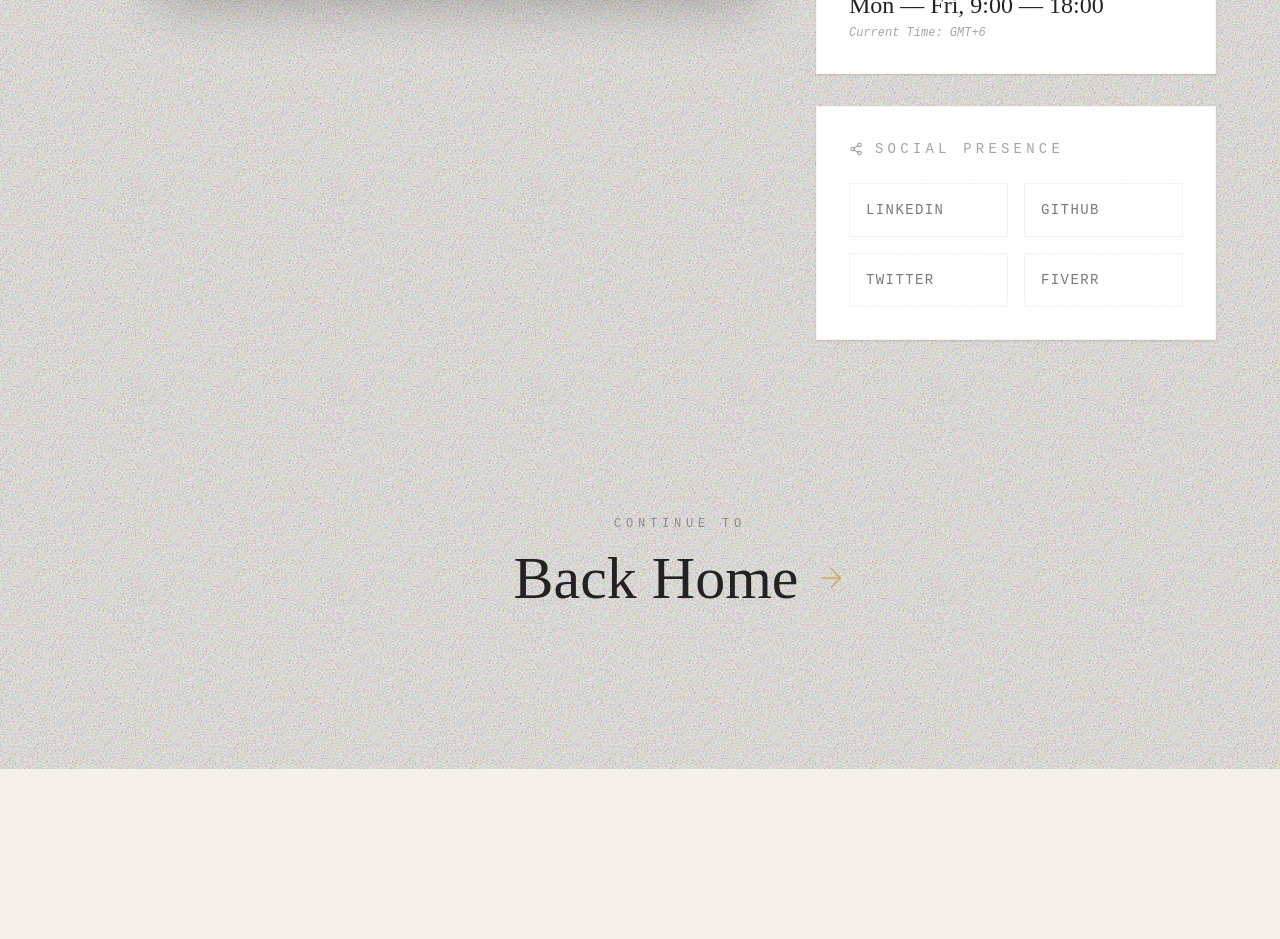
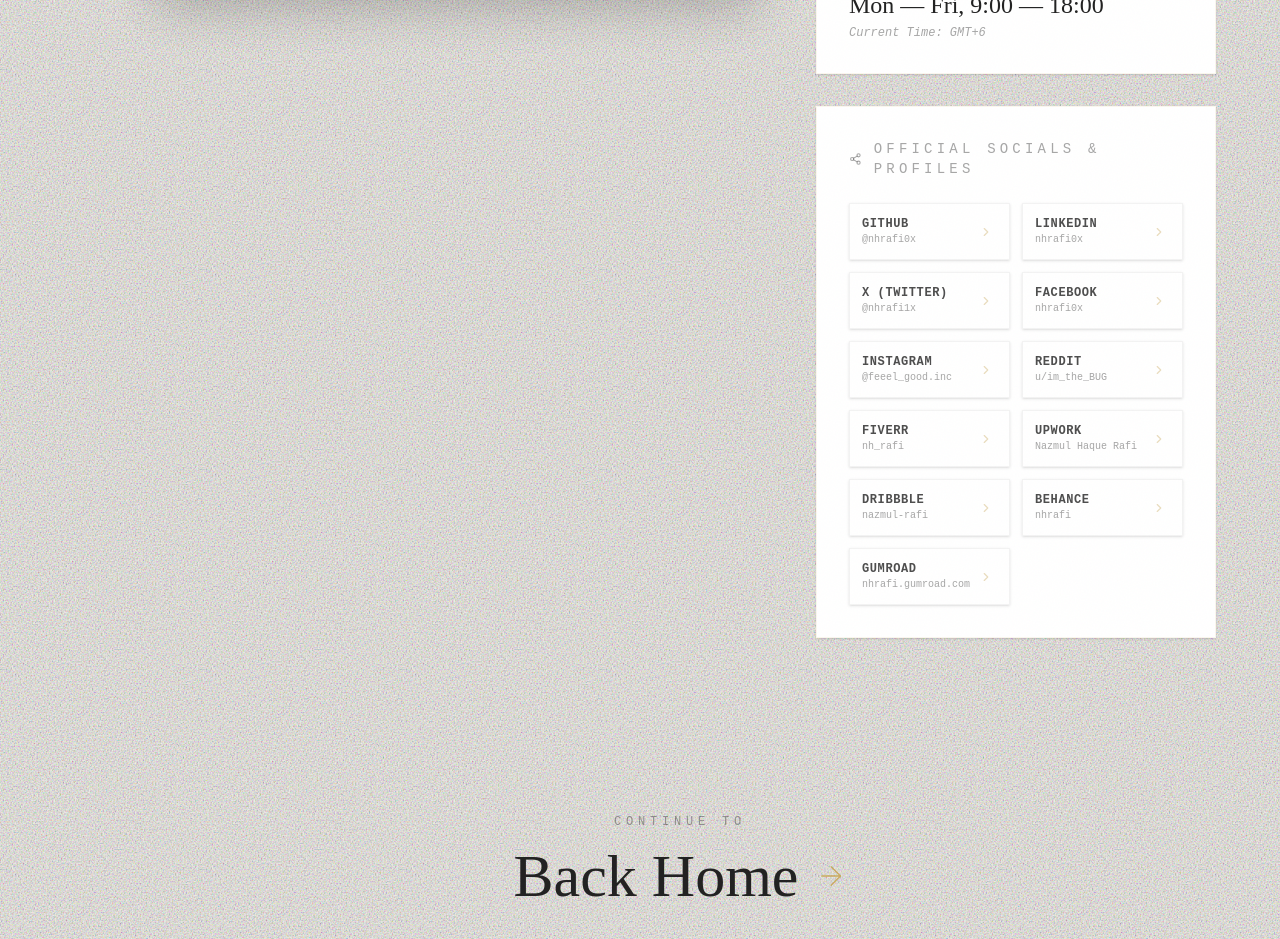
Before and after one commit to nhrafi1x-ui/Noisy, a React (Vite) app: page /contact in a window 1280 px wide. Shown: the part 820-1759 px from the top of the page. Before the commit the page ends 1589 px from the top, so only its background shows below. Built offline with nearby package versions, Linux system fonts and the light colour scheme; no server answers.

Commit message:
feat: centralize social links and add to chatbot
Consolidate social profile data into a single source of truth and integrate these links into the About, Contact, and Chatbot components for consistent accessibility.

```diff
--- a/src/components/shared/PortfolioChatbot.tsx
+++ b/src/components/shared/PortfolioChatbot.tsx
@@ -120,6 +120,29 @@ export const PortfolioChatbot: React.FC = () => {
         text: "The website features a custom 3D Nothing-inspired HUD! You can open it anytime by clicking the 'NOTHING //' pill badge at the top-right corner or the 'R' logo in the left navigation sidebar. It stays open as long as you want until you click 'EXIT HUD'!",
         timestamp: time,
         suggestions: ['🔥 What is Firee?', '👤 Who is NH Rafi?', '🧭 Navigate the Site']
+      };
+    }
+
+    if (q.includes('social') || q.includes('github') || q.includes('linkedin') || q.includes('twitter') || q.includes('facebook') || q.includes('instagram') || q.includes('reddit') || q.includes('fiverr') || q.includes('upwork') || q.includes('dribbble') || q.includes('behance') || q.includes('gumroad')) {
+      return {
+        id: `bot-${Date.now()}`,
+        sender: 'bot',
+        text: "Here are all official social and professional profile links for NH Rafi:",
+        timestamp: time,
+        links: [
+          { label: '💻 GitHub', url: 'https://github.com/nhrafi0x', isExternal: true },
+          { label: '💼 LinkedIn', url: 'https://www.linkedin.com/in/nhrafi0x', isExternal: true },
+          { label: '🐦 X / Twitter', url: 'https://x.com/nhrafi1x', isExternal: true },
+          { label: '📘 Facebook', url: 'https://www.facebook.com/nhrafi0x', isExternal: true },
+          { label: '📸 Instagram', url: 'https://www.instagram.com/feeel_good.inc', isExternal: true },
+          { label: '👾 Reddit', url: 'https://www.reddit.com/u/im_the_BUG', isExternal: true },
+          { label: '🟢 Fiverr', url: 'https://fiverr.com/nh_rafi', isExternal: true },
+          { label: '🟢 Upwork', url: 'https://www.upwork.com/freelancers/~0176868f526eee3201', isExternal: true },
+          { label: '🎨 Dribbble', url: 'https://dribbble.com/nazmul-rafi', isExternal: true },
+          { label: '🎨 Behance', url: 'https://www.behance.net/nhrafi', isExternal: true },
+          { label: '🛍️ Gumroad', url: 'https://nhrafi.gumroad.com', isExternal: true }
+        ],
+        suggestions: ['🔥 What is Firee?', '👤 Who is NH Rafi?', '✉️ Contact NH Rafi']
       };
     }
 
--- /dev/null
+++ b/src/data/socials.ts
@@ -0,0 +1,99 @@
+export interface SocialLinkItem {
+  id: string;
+  name: string;
+  url: string;
+  category: 'code' | 'design' | 'freelance' | 'social';
+  username: string;
+  iconName: string;
+}
+
+export const socialLinks: SocialLinkItem[] = [
+  {
+    id: 'github',
+    name: 'GitHub',
+    url: 'https://github.com/nhrafi0x',
+    category: 'code',
+    username: '@nhrafi0x',
+    iconName: 'Github'
+  },
+  {
+    id: 'linkedin',
+    name: 'LinkedIn',
+    url: 'https://www.linkedin.com/in/nhrafi0x',
+    category: 'code',
+    username: 'nhrafi0x',
+    iconName: 'Linkedin'
+  },
+  {
+    id: 'x',
+    name: 'X (Twitter)',
+    url: 'https://x.com/nhrafi1x',
+    category: 'social',
+    username: '@nhrafi1x',
+    iconName: 'Twitter'
+  },
+  {
+    id: 'facebook',
+    name: 'Facebook',
+    url: 'https://www.facebook.com/nhrafi0x',
+    category: 'social',
+    username: 'nhrafi0x',
+    iconName: 'Facebook'
+  },
+  {
+    id: 'instagram',
+    name: 'Instagram',
+    url: 'https://www.instagram.com/feeel_good.inc',
+    category: 'social',
+    username: '@feeel_good.inc',
+    iconName: 'Instagram'
+  },
+  {
+    id: 'reddit',
+    name: 'Reddit',
+    url: 'https://www.reddit.com/u/im_the_BUG',
+    category: 'social',
+    username: 'u/im_the_BUG',
+    iconName: 'MessageSquare'
+  },
+  {
+    id: 'fiverr',
+    name: 'Fiverr',
+    url: 'https://fiverr.com/nh_rafi',
+    category: 'freelance',
+    username: 'nh_rafi',
+    iconName: 'Briefcase'
+  },
+  {
+    id: 'upwork',
+    name: 'Upwork',
+    url: 'https://www.upwork.com/freelancers/~0176868f526eee3201',
+    category: 'freelance',
+    username: 'Nazmul Haque Rafi',
+    iconName: 'Globe'
+  },
+  {
+    id: 'dribbble',
+    name: 'Dribbble',
+    url: 'https://dribbble.com/nazmul-rafi',
+    category: 'design',
+    username: 'nazmul-rafi',
+    iconName: 'Dribbble'
+  },
+  {
+    id: 'behance',
+    name: 'Behance',
+    url: 'https://www.behance.net/nhrafi',
+    category: 'design',
+    username: 'nhrafi',
+    iconName: 'Palette'
+  },
+  {
+    id: 'gumroad',
+    name: 'Gumroad',
+    url: 'https://nhrafi.gumroad.com',
+    category: 'freelance',
+    username: 'nhrafi.gumroad.com',
+    iconName: 'ShoppingBag'
+  }
+];
--- a/src/pages/AboutPage.tsx
+++ b/src/pages/AboutPage.tsx
@@ -3,26 +3,29 @@ import { motion } from 'motion/react';
 import { GoldButton, Badge } from '../components/shared/UI';
 import {
   Download, Github, Linkedin, Twitter, Instagram,
-  Youtube, Dribbble, ExternalLink, Globe, Briefcase,
-  ShoppingBag, Link as LinkIcon
+  Facebook, MessageSquare, Dribbble, Globe, Briefcase,
+  ShoppingBag, Palette, ExternalLink
 } from 'lucide-react';
 import NextPage from '../components/shared/NextPage';
 import SEO from '../components/shared/SEO';
 import portraitImg from '../assets/images/portrait.jpg';
+import { socialLinks } from '../data/socials';
+
+const iconMap: Record<string, any> = {
+  Github,
+  Linkedin,
+  Twitter,
+  Facebook,
+  Instagram,
+  MessageSquare,
+  Briefcase,
+  Globe,
+  Dribbble,
+  Palette,
+  ShoppingBag
+};
 
 const AboutPage = () => {
-  const socialLinks = [
-    { name: 'LinkedIn', icon: Linkedin, href: '#' },
-    { name: 'Instagram', icon: Instagram, href: '#' },
-    { name: 'YouTube', icon: Youtube, href: '#' },
-    { name: 'GitHub', icon: Github, href: '#' },
-    { name: 'Twitter', icon: Twitter, href: '#' },
-    { name: 'Fiverr', icon: Briefcase, href: '#' },
-    { name: 'Upwork', icon: Globe, href: '#' },
-    { name: 'Dribbble', icon: Dribbble, href: '#' },
-    { name: 'Gumroad', icon: ShoppingBag, href: '#' },
-  ];
-
   const aboutSchema = {
     "@context": "https://schema.org",
     "@type": "AboutPage",
@@ -68,11 +71,19 @@ const AboutPage = () => {
             </div>
 
             <div className="space-y-4 sm:space-y-6">
-              <h4 className="text-xs uppercase tracking-[0.3em] font-mono text-charcoal/40">Social Presence</h4>
+              <h4 className="text-xs uppercase tracking-[0.3em] font-mono text-charcoal/40">Social & Profiles</h4>
               <div className="grid grid-cols-2 sm:grid-cols-3 gap-2.5 sm:gap-3">
-                {socialLinks.map((social) => (
-                  <SocialCard key={social.name} icon={social.icon} href={social.href} name={social.name} />
-                ))}
+                {socialLinks.map((social) => {
+                  const IconComponent = iconMap[social.iconName] || Globe;
+                  return (
+                    <SocialCard
+                      key={social.id}
+                      icon={IconComponent}
+                      href={social.url}
+                      name={social.name}
+                    />
+                  );
+                })}
               </div>
             </div>
           </div>
@@ -161,13 +172,15 @@ const SectionTitle = ({ title, subtitle }: { title: string, subtitle: string })
 const SocialCard = ({ icon: Icon, href, name }: { icon: any, href: string, name: string }) => (
   <a
     href={href}
-    className="flex items-center gap-3 p-4 bg-white border border-charcoal/5 hover:border-gold transition-all duration-500 shadow-sm group/card white-box"
+    target="_blank"
+    rel="noopener noreferrer"
+    className="flex items-center gap-3 p-3.5 bg-white border border-charcoal/5 hover:border-gold transition-all duration-300 shadow-sm group/card white-box"
     aria-label={name}
   >
-    <div className="text-charcoal/40 group-hover/card:text-gold transition-colors duration-300">
-      <Icon size={20} />
+    <div className="text-charcoal/40 group-hover/card:text-gold transition-colors duration-300 shrink-0">
+      <Icon size={18} />
     </div>
-    <span className="text-[10px] uppercase tracking-[0.2em] font-mono font-bold text-charcoal/60 group-hover/card:text-charcoal transition-colors duration-300">
+    <span className="text-[10px] uppercase tracking-[0.15em] font-mono font-bold text-charcoal/70 group-hover/card:text-charcoal transition-colors duration-300 truncate">
       {name}
     </span>
   </a>
--- a/src/pages/ContactPage.tsx
+++ b/src/pages/ContactPage.tsx
@@ -1,11 +1,12 @@
 import React, { useState } from 'react';
 import { motion } from 'motion/react';
-import { Mail, MapPin, Clock, Share2, Send } from 'lucide-react';
+import { Mail, MapPin, Clock, Share2, Send, ExternalLink } from 'lucide-react';
 import { GoldButton, Badge } from '../components/shared/UI';
 import { collection, addDoc, serverTimestamp } from 'firebase/firestore';
 import { db, handleFirestoreError, OperationType } from '../firebase';
 import NextPage from '../components/shared/NextPage';
 import SEO from '../components/shared/SEO';
+import { socialLinks } from '../data/socials';
 
 const ContactPage = () => {
   const [formData, setFormData] = useState({ name: '', email: '', subject: '', message: '' });
@@ -135,13 +136,12 @@ const ContactPage = () => {
           />
           <div className="bg-white p-6 sm:p-8 border border-gold/10 white-box">
             <h4 className="text-xs sm:text-sm font-mono uppercase tracking-[0.2em] sm:tracking-[0.3em] text-charcoal/40 mb-4 sm:mb-6 flex items-center gap-3">
-              <Share2 size={14} /> Social Presence
+              <Share2 size={14} /> Official Socials & Profiles
             </h4>
-            <div className="grid grid-cols-2 gap-3 sm:gap-4">
-              <SocialLink name="LinkedIn" href="#" />
-              <SocialLink name="GitHub" href="#" />
-              <SocialLink name="Twitter" href="#" />
-              <SocialLink name="Fiverr" href="#" />
+            <div className="grid grid-cols-2 gap-2.5 sm:gap-3">
+              {socialLinks.map((item) => (
+                <SocialLink key={item.id} name={item.name} href={item.url} username={item.username} />
+              ))}
             </div>
           </div>
         </div>
@@ -183,10 +183,18 @@ const ContactInfoCard = ({ icon: Icon, title, content, sub }: any) => (
   </div>
 );
 
-const SocialLink = ({ name, href }: { name: string, href: string }) => (
-  <a href={href} className="flex items-center justify-between p-4 border border-charcoal/5 hover:border-gold transition-colors group">
-    <span className="text-sm font-mono text-charcoal/60 group-hover:text-charcoal uppercase tracking-widest">{name}</span>
-    <ChevronRight size={14} className="text-gold opacity-0 group-hover:opacity-100 transition-all -translate-x-2 group-hover:translate-x-0" />
+const SocialLink = ({ name, href, username }: { name: string, href: string, username?: string }) => (
+  <a
+    href={href}
+    target="_blank"
+    rel="noopener noreferrer"
+    className="flex items-center justify-between p-3 border border-charcoal/5 hover:border-gold transition-all duration-300 group white-box"
+  >
+    <div className="flex flex-col overflow-hidden pr-1">
+      <span className="text-xs font-mono text-charcoal/80 group-hover:text-charcoal uppercase tracking-wider font-semibold truncate">{name}</span>
+      {username && <span className="text-[10px] font-mono text-charcoal/40 truncate">{username}</span>}
+    </div>
+    <ChevronRight size={14} className="text-gold opacity-40 group-hover:opacity-100 transition-all -translate-x-1 group-hover:translate-x-0 shrink-0" />
   </a>
 );
 
```
